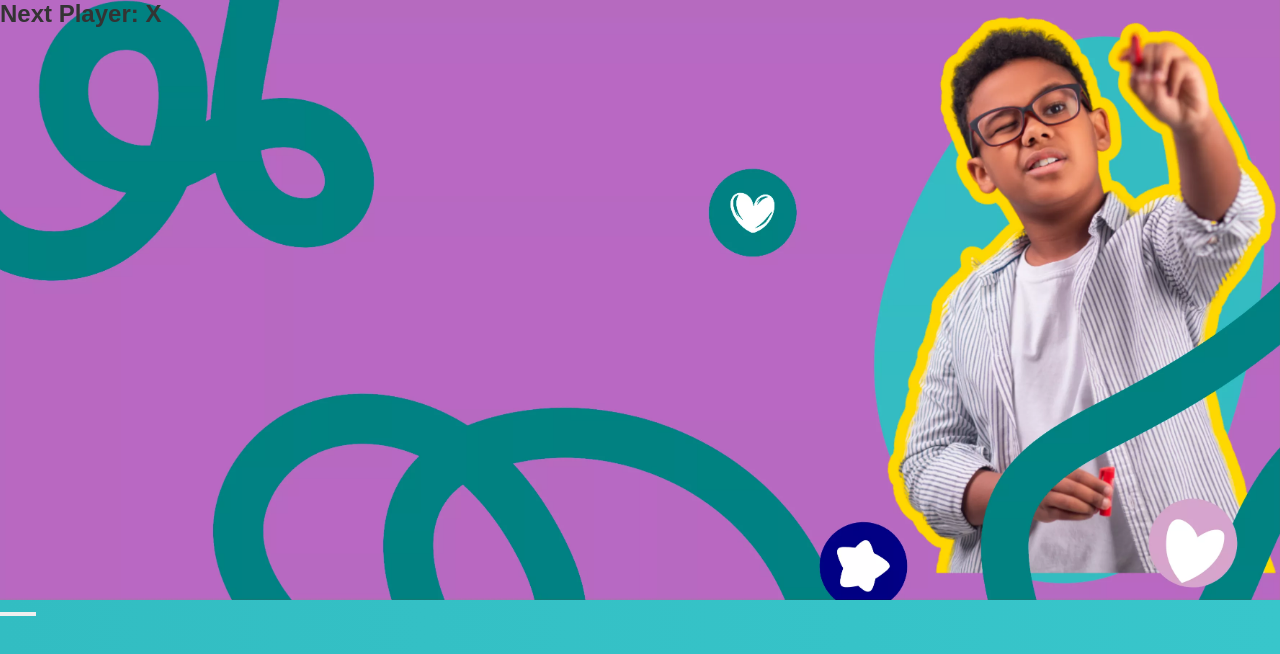
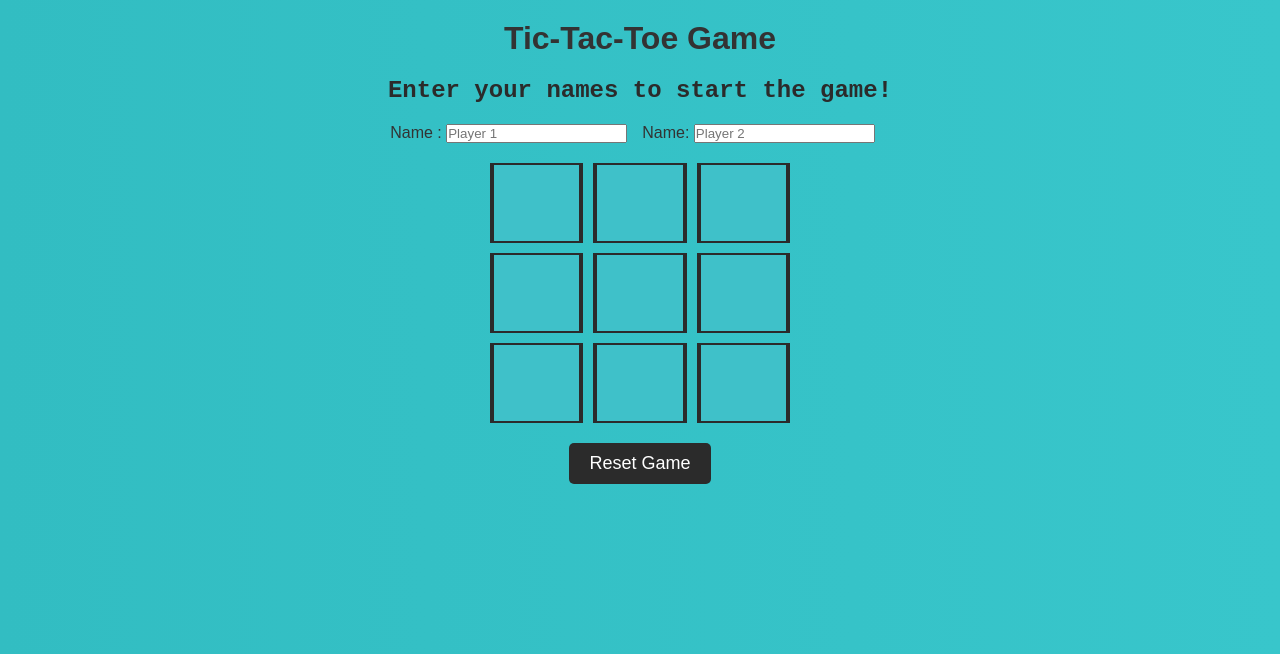
Before and after one commit to hayderabdela/kelem-kids-website, a React (Create React App) app: page /games/TicTacToe in a window 1280 px wide. Shown: the top 654 px of the page. Built offline with nearby package versions, Linux system fonts and the light colour scheme; a web font is replaced by a local one.

Commit message:
performed game tic-tac-toe

```diff
--- a/src/App.js
+++ b/src/App.js
@@ -89,7 +89,7 @@ function App() {
           }
         />
         <Route path="/login-signup" element={<LoginSignup />} />
-        <Route path="/parentdashboard" element={<ParentDashboard />} />
+        <Route path="/parentdashboard" element={<ParentDashboard  /> } />
       </Routes>
     </div>
   );
--- /dev/null
+++ b/src/containers/games/TicTacToe.css
@@ -0,0 +1,94 @@
+/* TicTacToe.css */
+.tic-tac-toe {
+    text-align: center;
+    margin: 20px;
+}
+
+.tic-tac-toe h1{
+    margin-bottom: 20px;
+}
+.status {
+    font-size: 24px;
+    margin-bottom: 20px;
+    color: #2b2b2b;
+    font-family: 'Courier New', Courier, monospace;
+    font-weight: bold;
+}
+
+.board {
+    display: grid;
+    grid-template-columns: repeat(3, 1fr);
+    grid-gap: 10px;
+    max-width: 300px;
+    margin: 20px auto;
+}
+
+.board-cell {
+    display: flex;
+    justify-content: center;
+    align-items: center;
+    width: 100%;
+    height: 80px;
+    background-color: #3fc1c9;
+    color: white;
+    font-size: 24px;
+    font-weight: bold;
+    border: 2px solid #2b2b2b;
+    cursor: pointer;
+    transition: background-color 0.3s;
+}
+
+.board-cell:hover {
+    background-color: #ff5e78;
+}
+
+.player-input input{
+    margin-right: 15px;
+}
+
+.player-selection {
+    margin-top: 20px;
+
+    p {
+        font-size: 18px;
+        margin-bottom: 5px;
+        color: #2b2b2b;
+    }
+
+    button {
+        margin: 5px;
+        font-size: 16px;
+        padding: 8px 16px;
+        border: none;
+        background-color: #ff5e78;
+        color: white;
+        cursor: pointer;
+        outline: none;
+        transition: background-color 0.3s;
+        border-radius: 5px;
+    }
+
+    button:hover {
+        background-color: #3fc1c9;
+    }
+}
+
+.reset-button {
+    margin-top: 20px;
+
+    button {
+        font-size: 18px;
+        padding: 10px 20px;
+        background-color: #2b2b2b;
+        color: white;
+        border: none;
+        cursor: pointer;
+        outline: none;
+        transition: background-color 0.3s;
+        border-radius: 5px;
+    }
+
+    button:hover {
+        background-color: #ff5e78;
+    }
+}
--- a/src/containers/games/TicTacToe.jsx
+++ b/src/containers/games/TicTacToe.jsx
@@ -1,48 +1,31 @@
-import React, { useState } from 'react';
+import React, { useState } from "react";
+import "./TicTacToe.css";
 
-const INITIAL_BOARD = Array(9).fill(null);
+// ... (your existing imports and code)
 
 const TicTacToe = () => {
-  const [board, setBoard] = useState(INITIAL_BOARD);
+  const [board, setBoard] = useState(Array(9).fill(null));
   const [isXNext, setIsXNext] = useState(true);
+  const [players, setPlayers] = useState({ X: '', O: '' });
+  const [winner, setWinner] = useState(null);
+  const [namesEntered, setNamesEntered] = useState(false);
 
-  const handleCellPress = (index) => {
-    if (board[index] || calculateWinner(board)) {
+  const handleClick = (index) => {
+    if (winner || board[index] || !namesEntered) {
+      if (!namesEntered) {
+        alert('Enter your names to start the game!');
+      }
       return;
     }
 
     const newBoard = [...board];
     newBoard[index] = isXNext ? 'X' : 'O';
-
     setBoard(newBoard);
     setIsXNext(!isXNext);
+    checkWinner(newBoard, index);
   };
 
-  const renderCell = (index) => (
-    <button
-      className="cell"
-      onClick={() => handleCellPress(index)}
-      disabled={board[index] || calculateWinner(board)}
-    >
-      {board[index]}
-    </button>
-  );
-
-  const winner = calculateWinner(board);
-
-  return (
-    <div className="container">
-      <h2 className="header">
-        {winner ? `Winner: ${winner}` : `Next Player: ${isXNext ? 'X' : 'O'}`}
-      </h2>
-      <div className="board">
-        {board.map((cell, index) => renderCell(index))}
-      </div>
-    </div>
-  );
-};
-
-const calculateWinner = (squares) => {
+  const checkWinner = (currentBoard, index) => {
     const lines = [
       [0, 1, 2],
       [3, 4, 5],
@@ -56,12 +39,97 @@ const calculateWinner = (squares) => {
 
     for (let i = 0; i < lines.length; i++) {
       const [a, b, c] = lines[i];
-    if (squares[a] && squares[a] === squares[b] && squares[a] === squares[c]) {
-      return squares[a];
+      if (
+        currentBoard[a] &&
+        currentBoard[a] === currentBoard[b] &&
+        currentBoard[a] === currentBoard[c]
+      ) {
+        setWinner(currentBoard[a]);
+        return;
       }
     }
 
-  return null;
+    if (!currentBoard.includes(null)) {
+      setWinner('Draw');
+    }
+  };
+
+  const resetGame = () => {
+    setBoard(Array(9).fill(null));
+    setIsXNext(true);
+    setWinner(null);
+    setNamesEntered(false);
+    setPlayers({ X: '', O: '' }); // Clear player names
+  };
+
+  const renderSquare = (index) => (
+    <button className="board-cell" onClick={() => handleClick(index)}>
+      {board[index]}
+    </button>
+  );
+
+  const handleNameChange = (player, e) => {
+    if (player === 'X') {
+      setPlayers({ ...players, X: e.target.value });
+    } else {
+      setPlayers({ ...players, O: e.target.value });
+    }
+    if (players.X && players.O) {
+      setNamesEntered(true);
+    }
+  };
+
+  const status = winner
+    ? winner === 'Draw'
+      ? 'It\'s a Draw!'
+      : `Player ${players[winner]} Wins!`
+    : namesEntered
+    ? `Next player: ${players[isXNext ? 'X' : 'O']}`
+    : 'Enter your names to start the game!';
+
+  return (
+    <div className="tic-tac-toe">
+      <h1>Tic-Tac-Toe Game</h1>
+      <div className="status">{status}</div>
+      <div className="player-input">
+        <label>Name : </label>
+        <input
+          type="text"
+          value={players.X}
+          onChange={(e) => handleNameChange('X', e)}
+          placeholder="Player 1"
+        />
+        <label>Name: </label>
+        <input
+          type="text"
+          value={players.O}
+          onChange={(e) => handleNameChange('O', e)}
+          placeholder="Player 2"
+        />
+      </div>
+      {namesEntered && (
+        <div className="player-selection">
+          <p>Select : </p>
+          <button onClick={() => setIsXNext(true)} disabled={winner !== null}>
+            X
+          </button>
+          <button onClick={() => setIsXNext(false)} disabled={winner !== null}>
+            O
+          </button>
+        </div>
+      )}
+      <div className="board">
+        {board.map((square, index) => (
+          <div key={index} className="board-cell">
+            {renderSquare(index)}
+          </div>
+        ))}
+      </div>
+      <div className="reset-button">
+        <button onClick={resetGame}>Reset Game</button>
+      </div>
+    </div>
+  );
 };
 
 export default TicTacToe;
```
Also changed, not shown: src/containers/games/XOGame.jsx (deleted, +0 -67 lines). Lines whose indentation alone changed are shown as unchanged.
